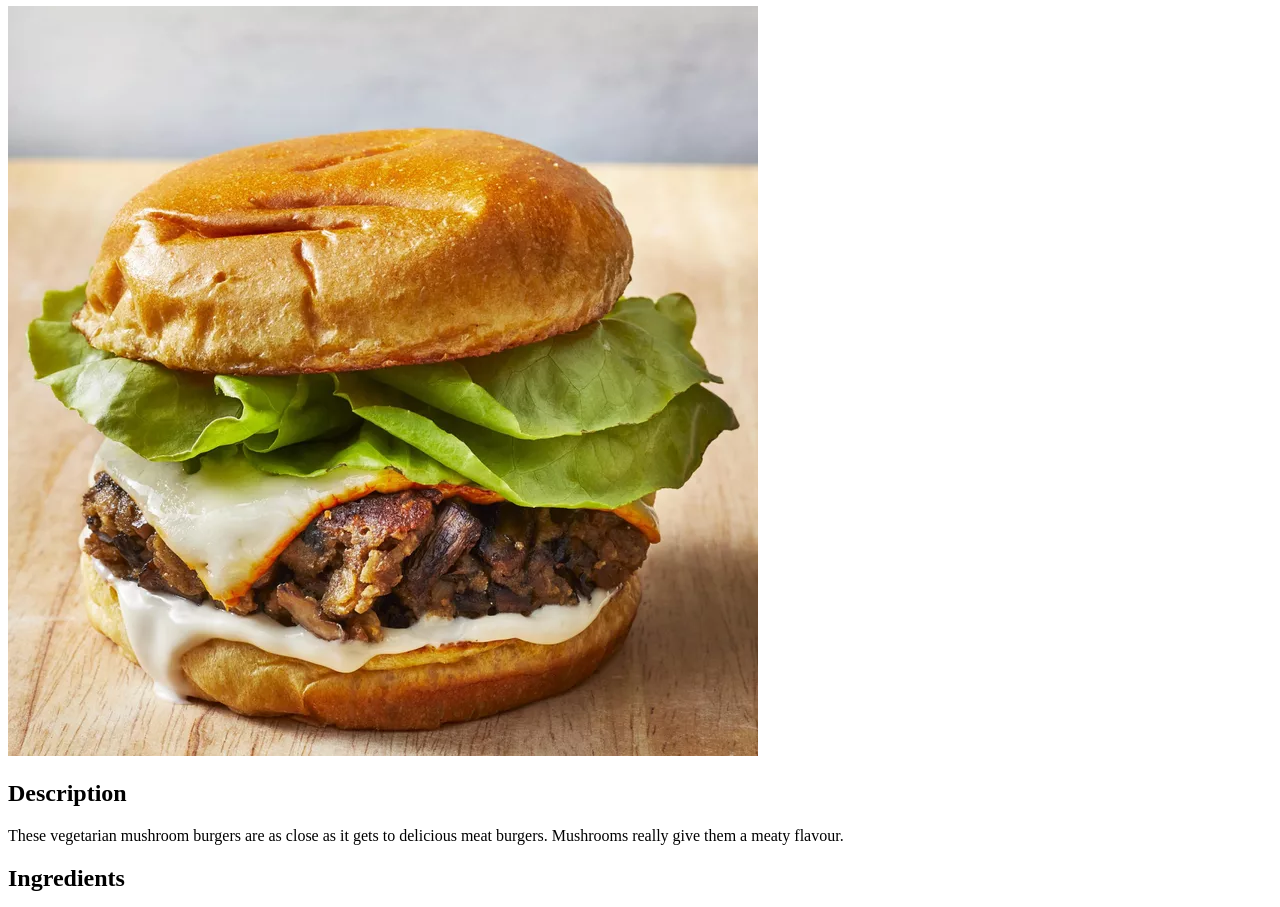
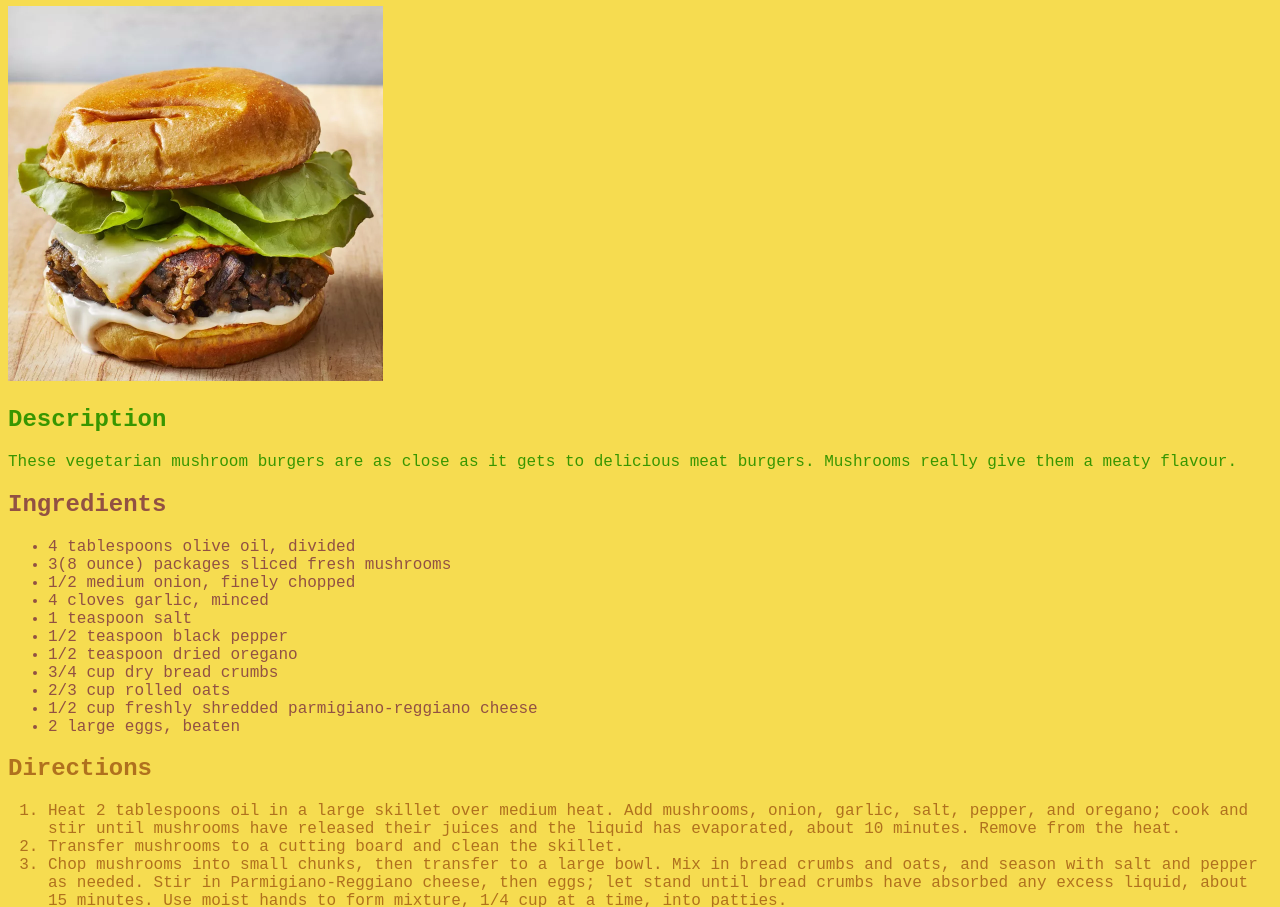
Before and after one commit to wavyaluxx/odin-recipes, a plain HTML site: page recipes/burger.html in a window 1280 px wide. Shown: the part 74-981 px from the top of the page. Drawn offline with Linux system fonts and the light colour scheme.

Commit message:
Add customization to burger.html and Optimize .css

```diff
--- a/recipes/burger.html
+++ b/recipes/burger.html
@@ -6,14 +6,14 @@
         <link rel="stylesheet" href="../styles.css">
     </head>
 
-    <body>
-        <h1>Mushroom Veggie Burger</h1>
-        <img src="../img/burger.webp" alt="Prepped Delicious Mushroom Veggie Burger">
-        <h2>Description</h2>
-            <p>These vegetarian mushroom burgers are as close as it gets to delicious meat burgers. Mushrooms really
+    <body id="burger">
+        <h1 id="title">Mushroom Veggie Burger</h1>
+        <img class="main-img" src="../img/burger.webp" alt="Prepped Delicious Mushroom Veggie Burger">
+        <h2 class="description">Description</h2>
+            <p class="description">These vegetarian mushroom burgers are as close as it gets to delicious meat burgers. Mushrooms really
             give them a meaty flavour.</p>
-        <h2>Ingredients</h2>
-            <ul>
+        <h2 class="ingredients">Ingredients</h2>
+            <ul class="ingredients">
                 <li>4 tablespoons olive oil, divided</li>
                 <li>3(8 ounce) packages sliced fresh mushrooms</li>
                 <li>1/2 medium onion, finely chopped</li>
@@ -26,8 +26,8 @@
                 <li>1/2 cup freshly shredded parmigiano-reggiano cheese</li>
                 <li>2 large eggs, beaten</li>
             </ul>
-        <h2>Directions</h2>
-            <ol>
+        <h2 class="directions">Directions</h2>
+            <ol class="directions">
                 <li>Heat 2 tablespoons oil in a large skillet over medium heat. Add mushrooms, onion, garlic, salt,
                 pepper, and oregano; cook and stir until mushrooms have released their juices and the liquid has
                 evaporated, about 10 minutes. Remove from the heat.</li>
--- a/styles.css
+++ b/styles.css
@@ -1,10 +1,29 @@
+body {
+    font-family: "Courier New", monospace;
+}
+
+.main-img {
+    height: 375px;
+    width: auto;
+}
+
 #asparagus {
     background-color: #389600;
-    font-family: "Courier New", monospace;
     color: #11500c;
 }
 
-#asparagus .asparagus-img {
-    height: 375px;
-    width: auto;
+#burger {
+    background-color: #f6dc50;
 }
+
+#burger #title, .directions {
+    color: #b0711e;
+}
+
+#burger .description{
+    color: #389600;
+}
+
+#burger .ingredients {
+    color: #925143;
+}
```
Also changed, not shown: recipes/asparagus.html (+1 -1 lines).
